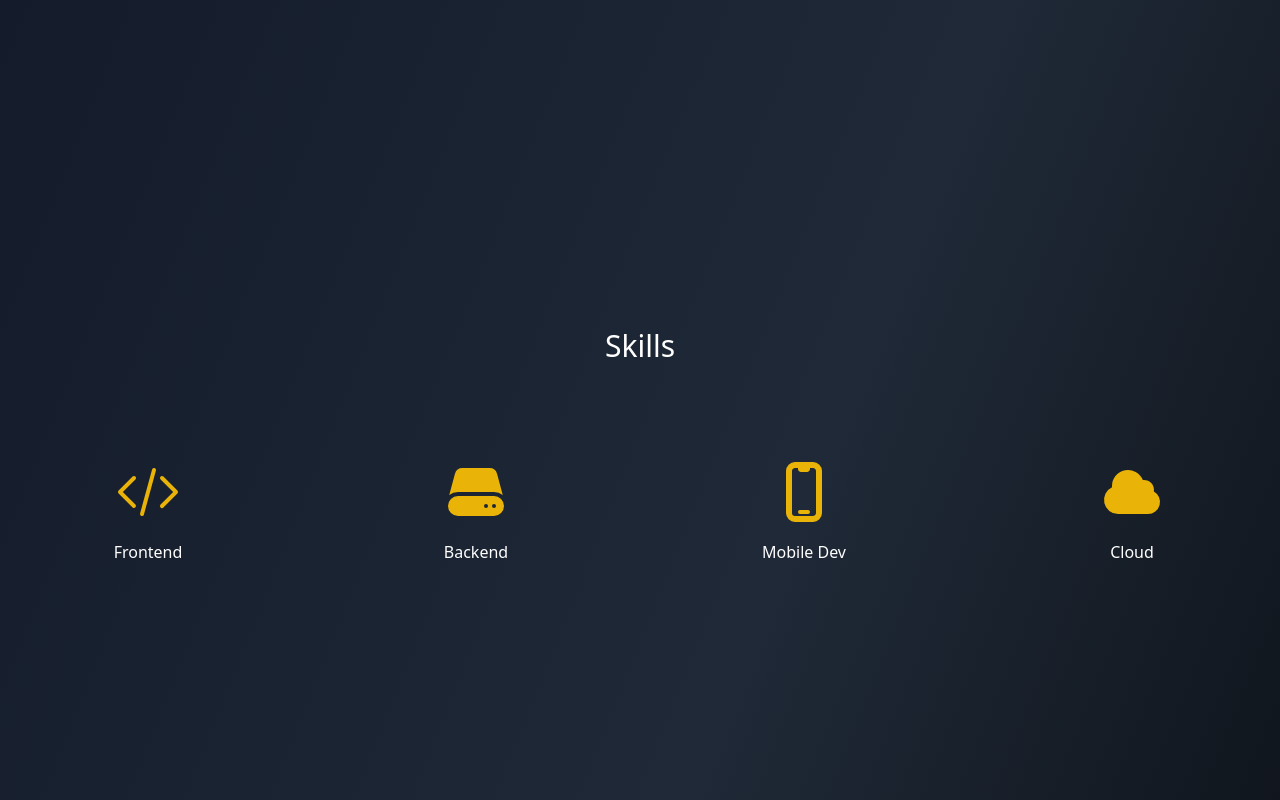
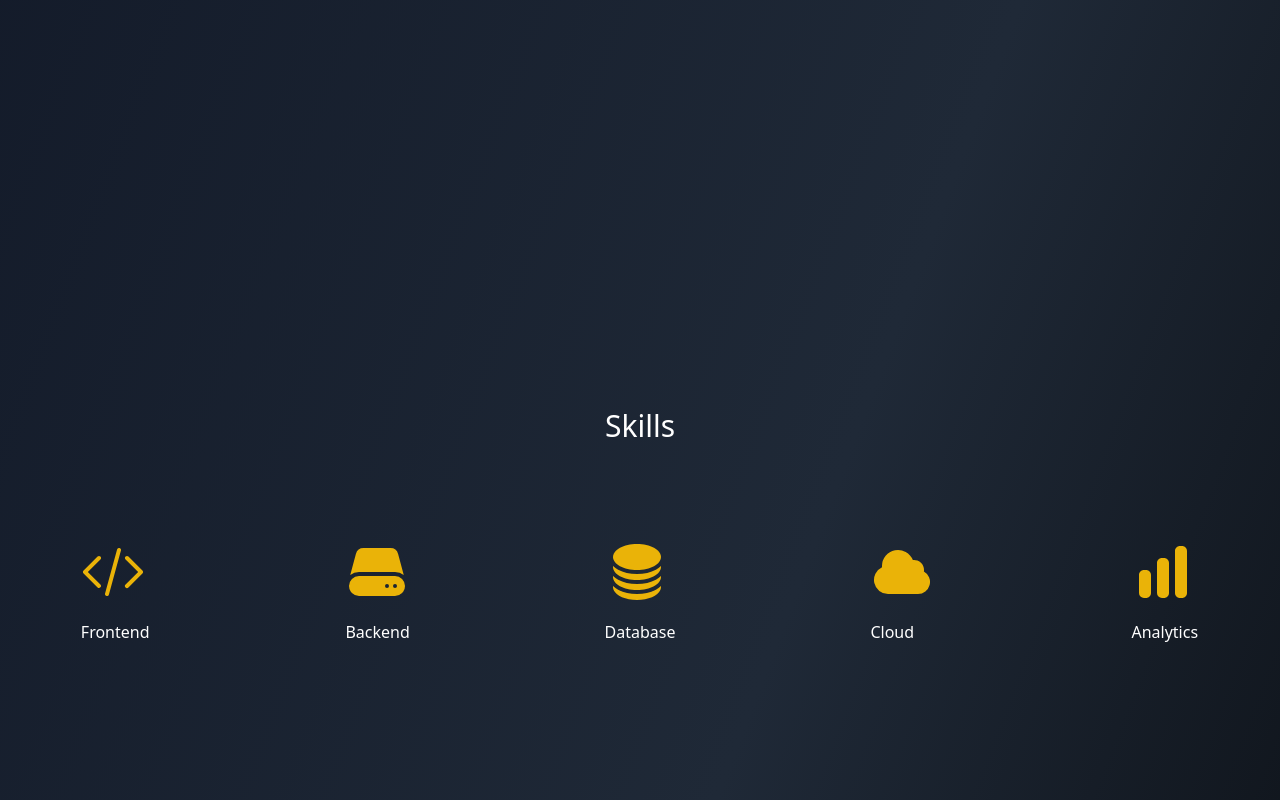
Before and after one commit to Ejay02/portfolio, a Vue app: page / in a window 1280 px wide. Shown: the part 680-1480 px from the top of the page. Built offline with nearby package versions, Linux system fonts and the light colour scheme.

Commit message:
hover card for skills

```diff
--- a/src/components/portfolio.vue
+++ b/src/components/portfolio.vue
@@ -6,7 +6,7 @@
     <Header />
 
     <!-- Skills Section  -->
-    <section id="skills" class="container mx-auto py-52">
+    <section id="skills" class="container mx-auto py-72">
       <Skills />
     </section>
 
--- a/src/components/skills.vue
+++ b/src/components/skills.vue
@@ -1,13 +1,42 @@
 <template>
   <h2 class="text-3xl text-center mb-24 animate-fade-in">Skills</h2>
-  <div class="grid grid-cols-4 gap-8">
+  <div class="grid grid-cols-5 gap-8">
     <div
       v-for="skill in skills"
       :key="skill.name"
-      class="flex flex-col items-center transform transition hover:scale-110"
+      class="relative flex flex-col items-center group"
     >
-      <component :is="skill.icon" class="w-16 h-16 mb-4 text-yellow-500" />
-      <span>{{ skill.name }}</span>
+      <div class="transform transition hover:scale-110">
+        <component :is="skill.icon" class="w-16 h-16 mb-4 text-yellow-500" />
+        <span class="text-center">{{ skill.name }}</span>
+      </div>
+
+      <!-- Enhanced Hover Card -->
+      <div
+        class="absolute bottom-full mb-4 invisible group-hover:visible opacity-0 group-hover:opacity-100 transition-all duration-300 z-20"
+      >
+        <div
+          class="bg-gray-800/95 backdrop-blur-sm rounded-xl shadow-2xl p-6 min-w-[250px] border border-yellow-500/20 transform -translate-y-4 group-hover:translate-y-0 transition-transform duration-300"
+        >
+          <!-- Arrow pointing down -->
+          <div
+            class="absolute -bottom-2 left-1/2 -translate-x-1/2 w-4 h-4 bg-gray-800/95 border-r border-b border-yellow-500/20 transform rotate-45"
+          ></div>
+
+          <h3 class="text-yellow-500 font-bold mb-4 text-lg">{{ skill.name }}</h3>
+          <ul class="space-y-3">
+            <li
+              v-for="(item, index) in skill.details"
+              :key="index"
+              class="flex items-center space-x-3 translate-x-0 opacity-0"
+              :class="[`hover-slide-item-${index}`]"
+            >
+              <span class="w-2 h-2 bg-yellow-500 rounded-full"></span>
+              <span class="text-white/90">{{ item }}</span>
+            </li>
+          </ul>
+        </div>
+      </div>
     </div>
   </div>
 </template>
@@ -17,16 +46,87 @@ import { ref } from 'vue'
 import {
   CodeBracketIcon,
   ServerIcon,
-  DevicePhoneMobileIcon,
+  ChartBarIcon,
   CloudIcon,
+  CircleStackIcon,
 } from '@heroicons/vue/24/solid'
 
 const skills = ref([
-  { name: 'Frontend', icon: CodeBracketIcon },
-  { name: 'Backend', icon: ServerIcon },
-  { name: 'Mobile Dev', icon: DevicePhoneMobileIcon },
-  { name: 'Cloud', icon: CloudIcon },
+  {
+    name: 'Frontend',
+    icon: CodeBracketIcon,
+    details: ['Vue.js', 'JavaScript', 'TypeScript', 'Tailwind CSS', 'HTML/CSS', 'Nuxt.js'],
+  },
+  {
+    name: 'Backend',
+    icon: ServerIcon,
+    details: ['Node.js', 'Nest.js', 'Express.js', 'REST APIs', 'GraphQL', 'Python', 'GO', 'PHP'],
+  },
+  {
+    name: 'Database',
+    icon: CircleStackIcon,
+    details: ['MongoDB', 'PostgreSQL', 'Prisma', 'Redis'],
+  },
+  {
+    name: 'Cloud',
+    icon: CloudIcon,
+    details: ['AWS', 'Docker', 'CI/CD', 'Kubernetes', 'Serverless'],
+  },
+  {
+    name: 'Analytics',
+    icon: ChartBarIcon,
+    details: ['June', 'Mixpanel'],
+  },
 ])
 </script>
 
-<style scoped></style>
+<style scoped>
+/* Generate classes for the first 10 items (adjust if needed) */
+.group:hover .hover-slide-item-0 {
+  animation: slideIn 0.3s ease-out 0s forwards;
+}
+.group:hover .hover-slide-item-1 {
+  animation: slideIn 0.3s ease-out 0.1s forwards;
+}
+.group:hover .hover-slide-item-2 {
+  animation: slideIn 0.3s ease-out 0.2s forwards;
+}
+.group:hover .hover-slide-item-3 {
+  animation: slideIn 0.3s ease-out 0.3s forwards;
+}
+.group:hover .hover-slide-item-4 {
+  animation: slideIn 0.3s ease-out 0.4s forwards;
+}
+.group:hover .hover-slide-item-5 {
+  animation: slideIn 0.3s ease-out 0.5s forwards;
+}
+.group:hover .hover-slide-item-6 {
+  animation: slideIn 0.3s ease-out 0.6s forwards;
+}
+.group:hover .hover-slide-item-7 {
+  animation: slideIn 0.3s ease-out 0.7s forwards;
+}
+.group:hover .hover-slide-item-8 {
+  animation: slideIn 0.3s ease-out 0.8s forwards;
+}
+.group:hover .hover-slide-item-9 {
+  animation: slideIn 0.3s ease-out 0.9s forwards;
+}
+
+@keyframes slideIn {
+  from {
+    opacity: 0;
+    transform: translateX(-1rem);
+  }
+  to {
+    opacity: 1;
+    transform: translateX(0);
+  }
+}
+
+/* Reset animation when not hovering */
+.group:not(:hover) li {
+  opacity: 0;
+  transform: translateX(-1rem);
+}
+</style>
```
